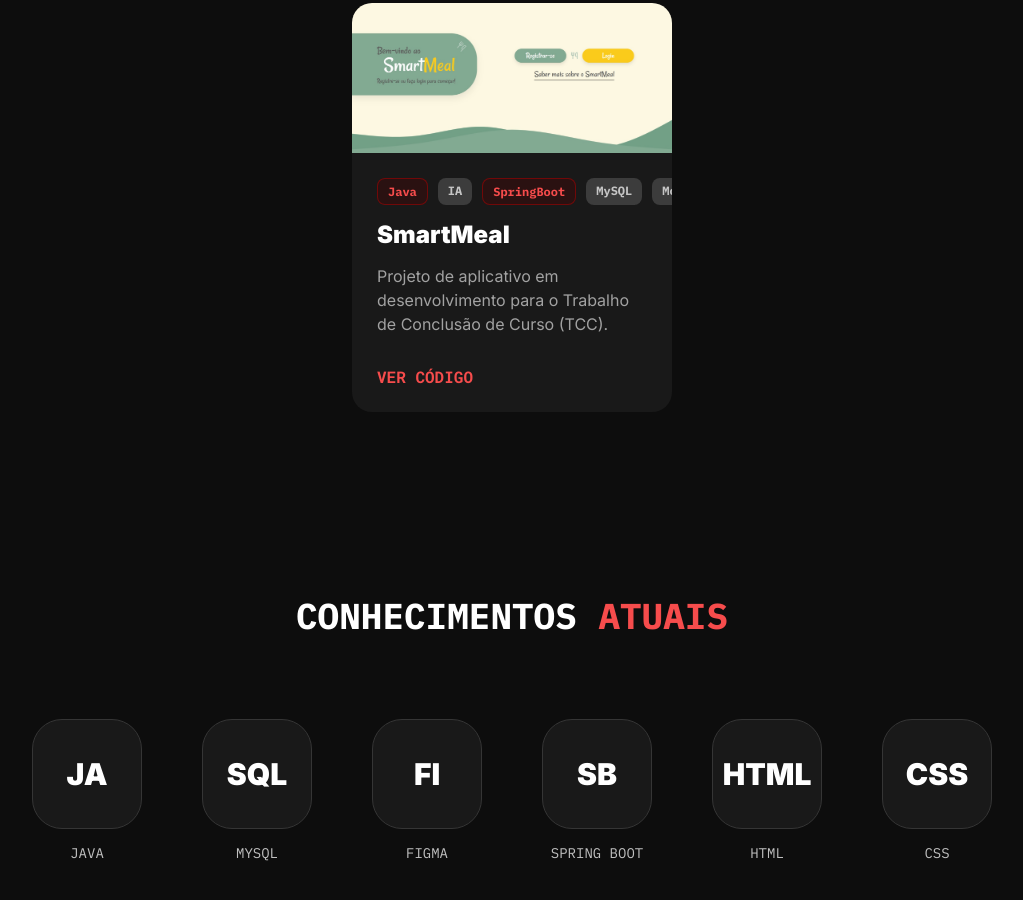
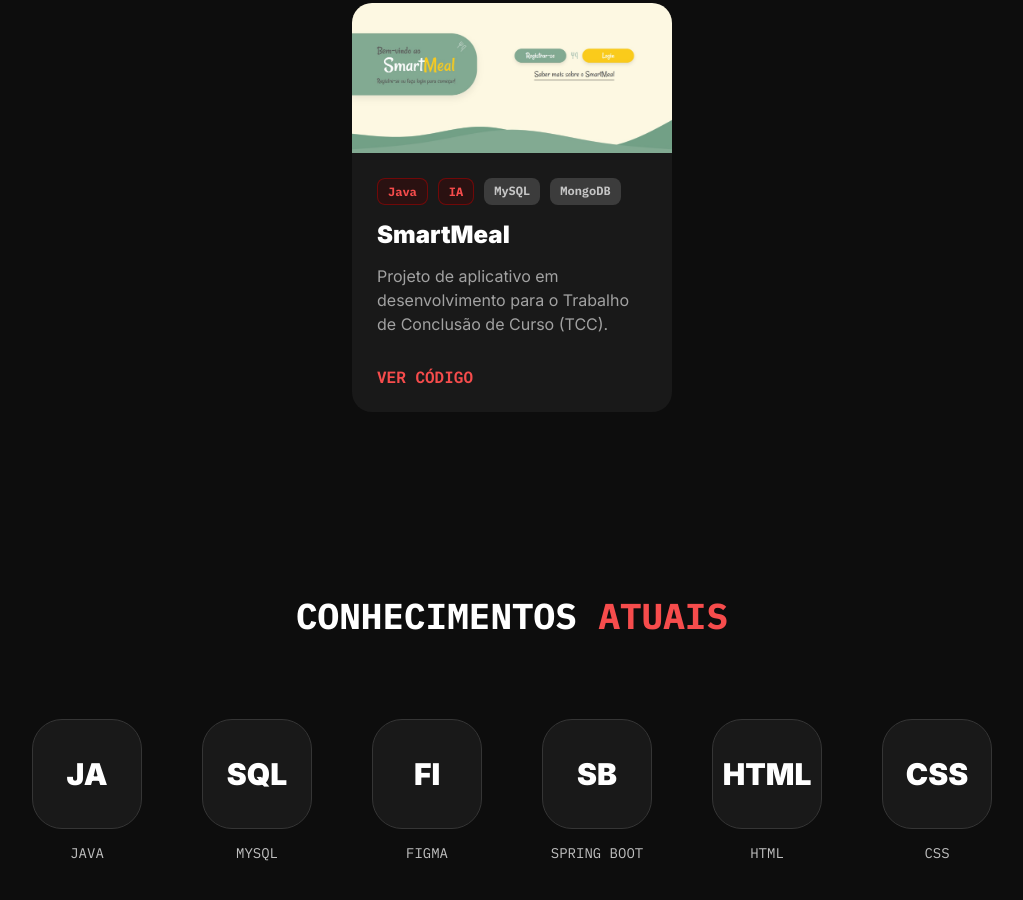
Before and after one commit to BeatrizHilario/portifolio, a plain HTML site: page index.html in a window 1280 px wide. Shown: the part 1019-1919 px from the top of the page, without its empty margins (128-1151 px from the left). Drawn offline with Linux system fonts and the light colour scheme; a web font is replaced by a local one.

Commit message:
Alteracao: tags projeto

```diff
--- a/index.html
+++ b/index.html
@@ -83,8 +83,7 @@
                 <div class="card-body">
                     <div class="tags">
                         <span class="tag tag-red">Java</span>
-                        <span class="tag tag-gray">IA</span>
-                        <span class="tag tag-red">SpringBoot</span>
+                        <span class="tag tag-red">IA</span>
                         <span class="tag tag-gray">MySQL</span>
                         <span class="tag tag-gray">MongoDB</span>
                         <!-- Adicione mais tags com as tecnologias usadas, se desejar -->
```
